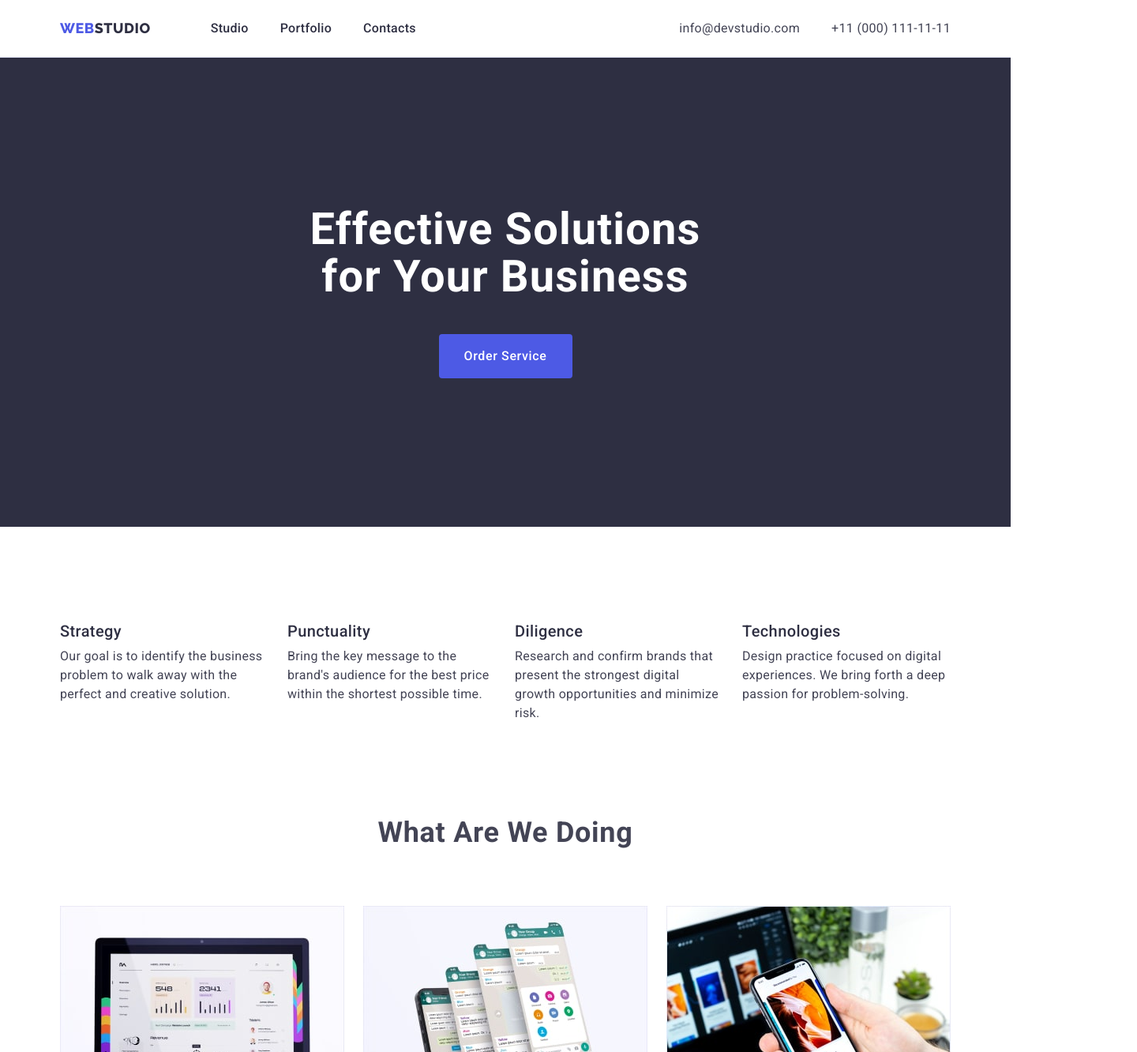
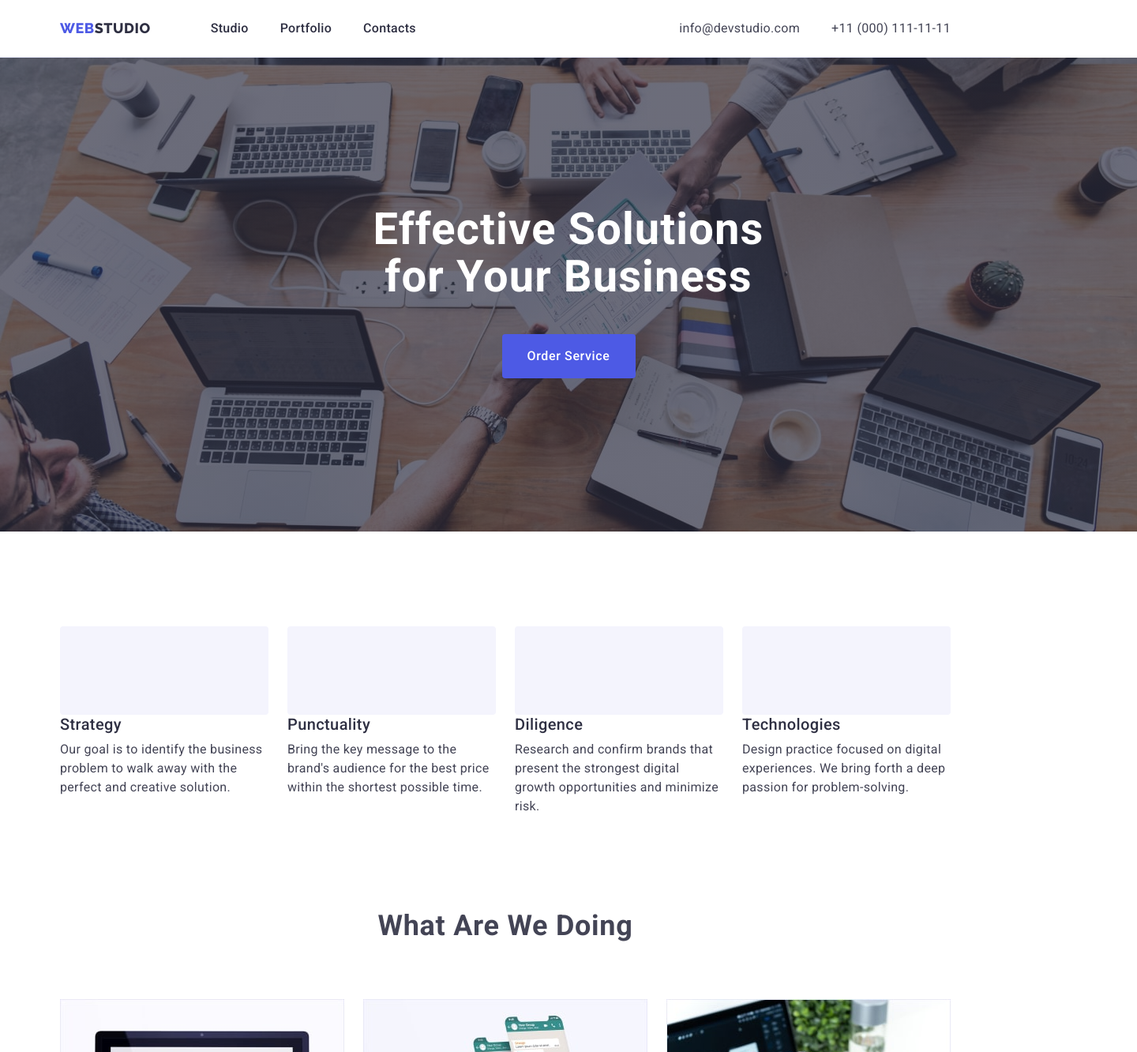
Before and after one commit to Ruslan-Tretiak/Ruslan-Tretiak-goit-markup-hw-04, a plain HTML site: page index.html in a window 1280 px wide. Shown: the top 1332 px of the page at 79% size, 1440 px wide, since content can reach past the window. Drawn offline with nearby package versions, Linux system fonts and the light colour scheme.

Commit message:
svg spite

```diff
--- a/css/styles.css
+++ b/css/styles.css
@@ -183,6 +183,18 @@ body {
 /* ==========================/HEADER======================== */
 
 /* ==========================HERO========================*/
+
+.overlay {
+    min-width: 1440px;
+    height: 600px;
+    margin-left: auto;
+    margin-right: auto;
+    background-image: linear-gradient(rgba(46, 47, 66, 0.7),rgba(46, 47, 66, 0.7)),
+    url(../images/hero-img.jpeg);
+    background-repeat: no-repeat;
+    background-position: center;
+    background-size: cover;
+}
 .hero {
     background-color: var(--background-hero);
     max-width: 1440px;
@@ -232,8 +244,24 @@ body {
 .about {
     padding-top: 120px;
 }
+.about-svg {
+    width: 264px;
+    height: 112px;
+    background: #F4F4FD;
+    border-radius: 4px;
+}
+.about-svg:nth-child(1) {
+background-image: ;
+}
+.about-svg:nth-child(1) {
 
+}
+.about-svg:nth-child(1) {
 
+}
+.about-svg:nth-child(1) {
+
+}
 /* ==========================/ABOUT========================*/
 
 
--- a/index.html
+++ b/index.html
@@ -37,10 +37,10 @@
     <!-- ............................HERO............................ -->
     <main>
 
-        <section class="hero">
+        <section class="hero overlay">
             <div class="conteiner">
-            <h1 class="hero-text">Effective Solutions for Your Business</h1>
-            <button class="hero-btn btn-component" type="button">Order Service</button>
+                <h1 class="hero-text">Effective Solutions for Your Business</h1>
+                <button class="hero-btn btn-component" type="button">Order Service</button>
             </div>
         </section>
         <!-- ........................ABOUT........................... -->
@@ -49,21 +49,25 @@
             <h2 class="visually-hidden">About</h2>
             <ul class="about-list list">
                 <li class="about-cards">
+                    <div class="about-svg"></div>
                     <h3 class="about-title-comp">Strategy</h3>
                     <p class="about-text-comp">Our goal is to identify the business
                         problem to walk away with the perfect and creative solution.</p>
                 </li>
                 <li class="about-cards">
+                    <div class="about-svg"></div>
                     <h3 class="about-title-comp">Punctuality</h3>
                     <p class="about-text-comp">Bring the key message to the brand's audience for the best price within the shortest possible
                         time.</p>
                 </li>
                 <li class="about-cards">
+                    <div class="about-svg"></div>
                     <h3 class="about-title-comp">Diligence</h3>
                     <p class="about-text-comp">Research and confirm brands that present the strongest digital growth opportunities and minimize
                         risk.</p>
                 </li>
                 <li class="about-cards">
+                    <div class="about-svg"></div>
                     <h3 class="about-title-comp">Technologies</h3>
                     <p class="about-text-comp">Design practice focused on digital experiences. We bring forth a deep passion for
                         problem-solving.</p>
```
Also changed, not shown: images/Vector.svg (added), images/antenna 1.svg (added), images/astronaut 1.svg (added), images/diagram 1.svg (added), images/hero-img.jpeg (added), images/icons.svg (added), images/people-office 1.jpeg (added), 2 other files.
